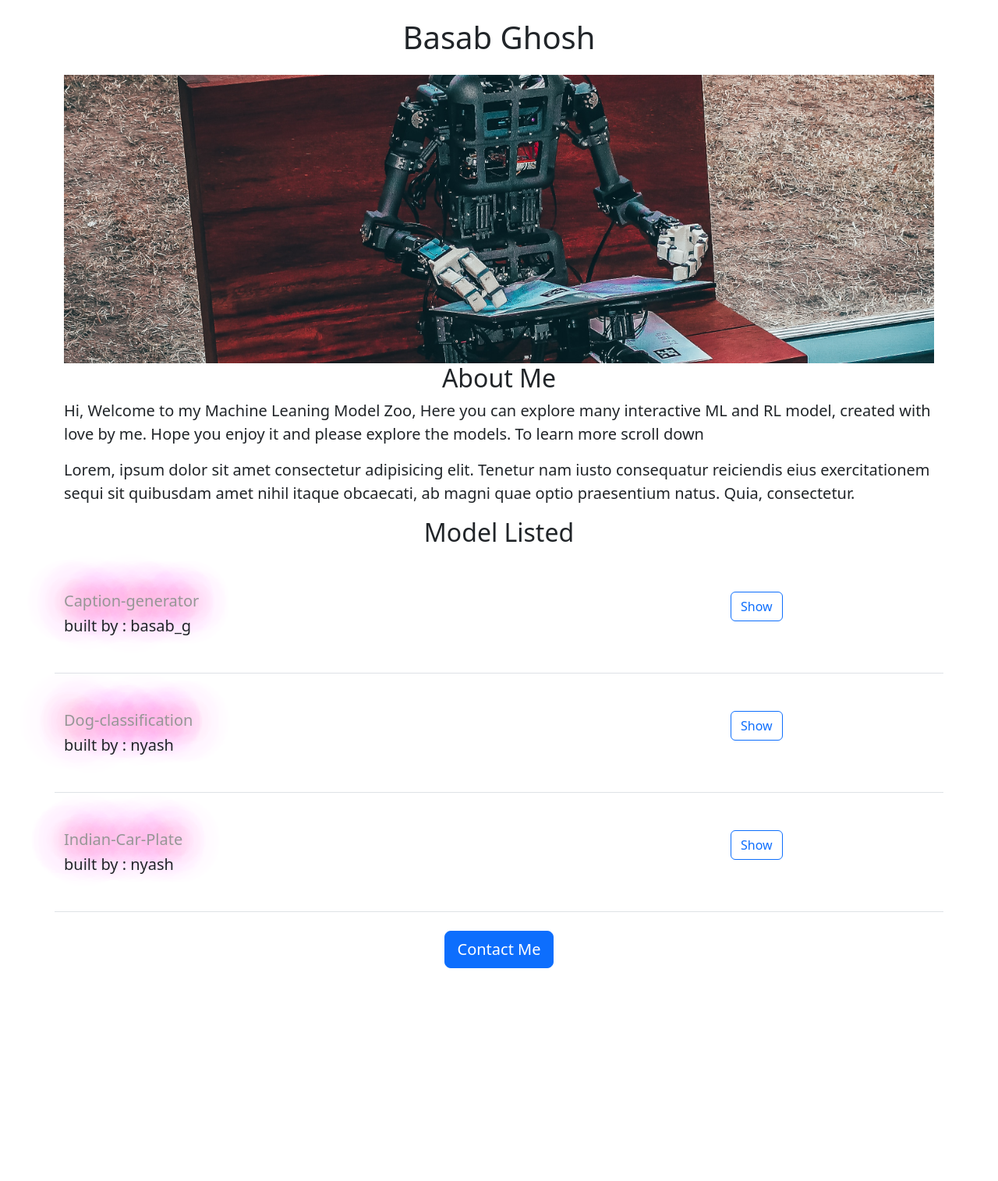
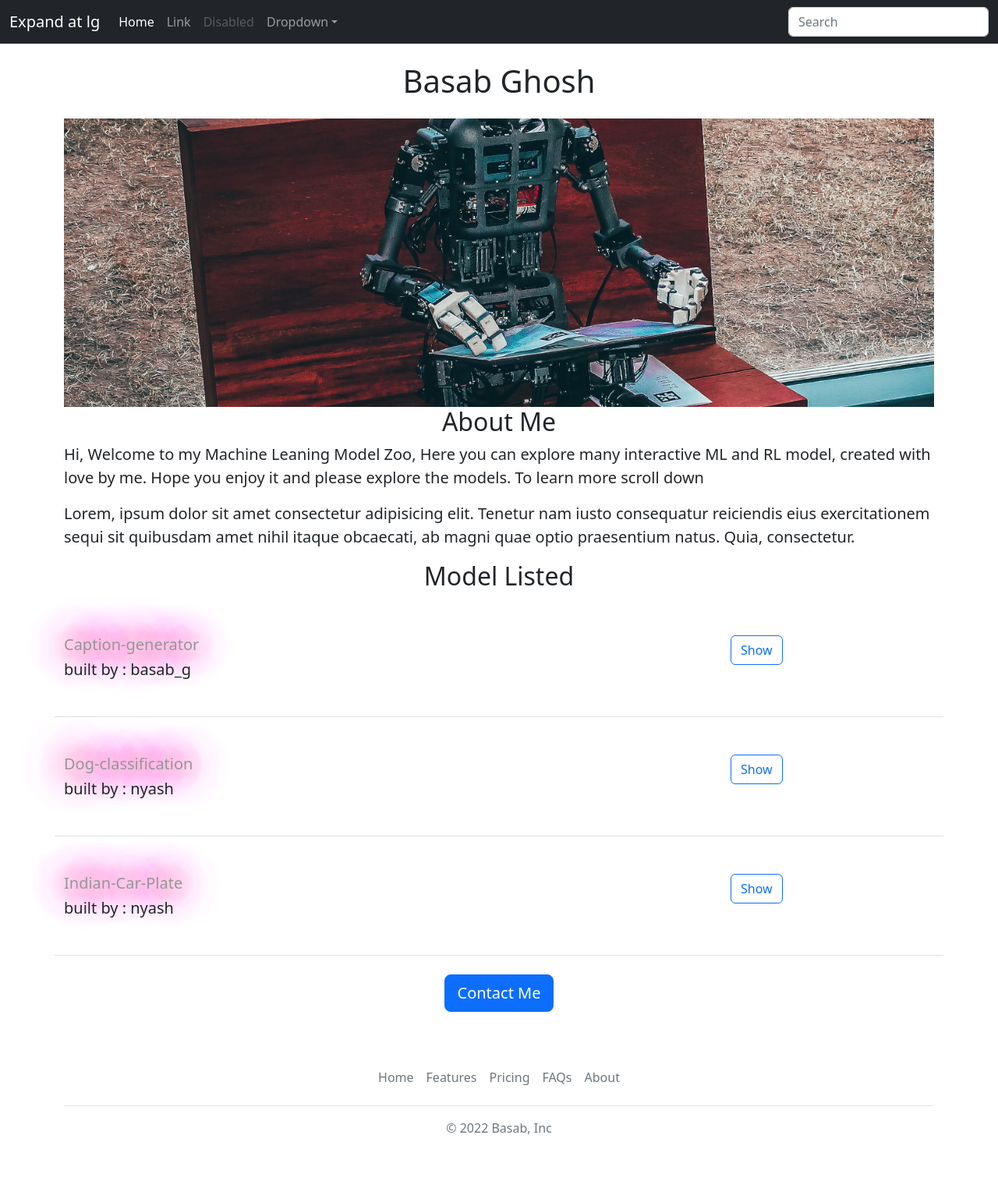
Before and after one commit to basab1142/Flask, a Flask app: page / in a window 1280 px wide. Shown: the whole page at 78% size. Before the commit the page ends 1242 px from the top, so only its background shows below. Run offline with Flask 3, Linux system fonts and the light colour scheme.

Commit message:
added footer and  header

```diff
--- /dev/null
+++ b/templates/footer.html
@@ -0,0 +1,12 @@
+<div class="container">
+  <footer class="py-3 my-4">
+    <ul class="nav justify-content-center border-bottom pb-3 mb-3">
+      <li class="nav-item"><a href="#" class="nav-link px-2 text-muted">Home</a></li>
+      <li class="nav-item"><a href="#" class="nav-link px-2 text-muted">Features</a></li>
+      <li class="nav-item"><a href="#" class="nav-link px-2 text-muted">Pricing</a></li>
+      <li class="nav-item"><a href="#" class="nav-link px-2 text-muted">FAQs</a></li>
+      <li class="nav-item"><a href="#" class="nav-link px-2 text-muted">About</a></li>
+    </ul>
+    <p class="text-center text-muted">&copy; 2022 Basab, Inc</p>
+  </footer>
+</div>
--- a/templates/home.html
+++ b/templates/home.html
@@ -35,6 +35,7 @@
   <title>Basab Ghosh</title>
 </head>
 <body>
+  {% include 'nav.html' %}
   <div class="container">
   <h1 class='text-center mt-4 mb-4'>Basab Ghosh</h1>
   <img class="img-fluid" id="banner" src="https://flask--basabghosh.repl.co/static/ML.jpg" alt="" >
@@ -54,6 +55,6 @@
    </div>
 
     </div>
-
+  {% include 'footer.html' %}
 </body>
 </html>
--- /dev/null
+++ b/templates/nav.html
@@ -0,0 +1,33 @@
+  <nav class="navbar navbar-expand-lg navbar-dark bg-dark" aria-label="Fifth navbar example">
+    <div class="container-fluid">
+      <a class="navbar-brand" href="#">Expand at lg</a>
+      <button class="navbar-toggler" type="button" data-bs-toggle="collapse" data-bs-target="#navbarsExample05" aria-controls="navbarsExample05" aria-expanded="false" aria-label="Toggle navigation">
+        <span class="navbar-toggler-icon"></span>
+      </button>
+
+      <div class="collapse navbar-collapse" id="navbarsExample05">
+        <ul class="navbar-nav me-auto mb-2 mb-lg-0">
+          <li class="nav-item">
+            <a class="nav-link active" aria-current="page" href="#">Home</a>
+          </li>
+          <li class="nav-item">
+            <a class="nav-link" href="#">Link</a>
+          </li>
+          <li class="nav-item">
+            <a class="nav-link disabled">Disabled</a>
+          </li>
+          <li class="nav-item dropdown">
+            <a class="nav-link dropdown-toggle" href="#" data-bs-toggle="dropdown" aria-expanded="false">Dropdown</a>
+            <ul class="dropdown-menu">
+              <li><a class="dropdown-item" href="#">Action</a></li>
+              <li><a class="dropdown-item" href="#">Another action</a></li>
+              <li><a class="dropdown-item" href="#">Something else here</a></li>
+            </ul>
+          </li>
+        </ul>
+        <form role="search">
+          <input class="form-control" type="search" placeholder="Search" aria-label="Search">
+        </form>
+      </div>
+    </div>
+  </nav>
```
